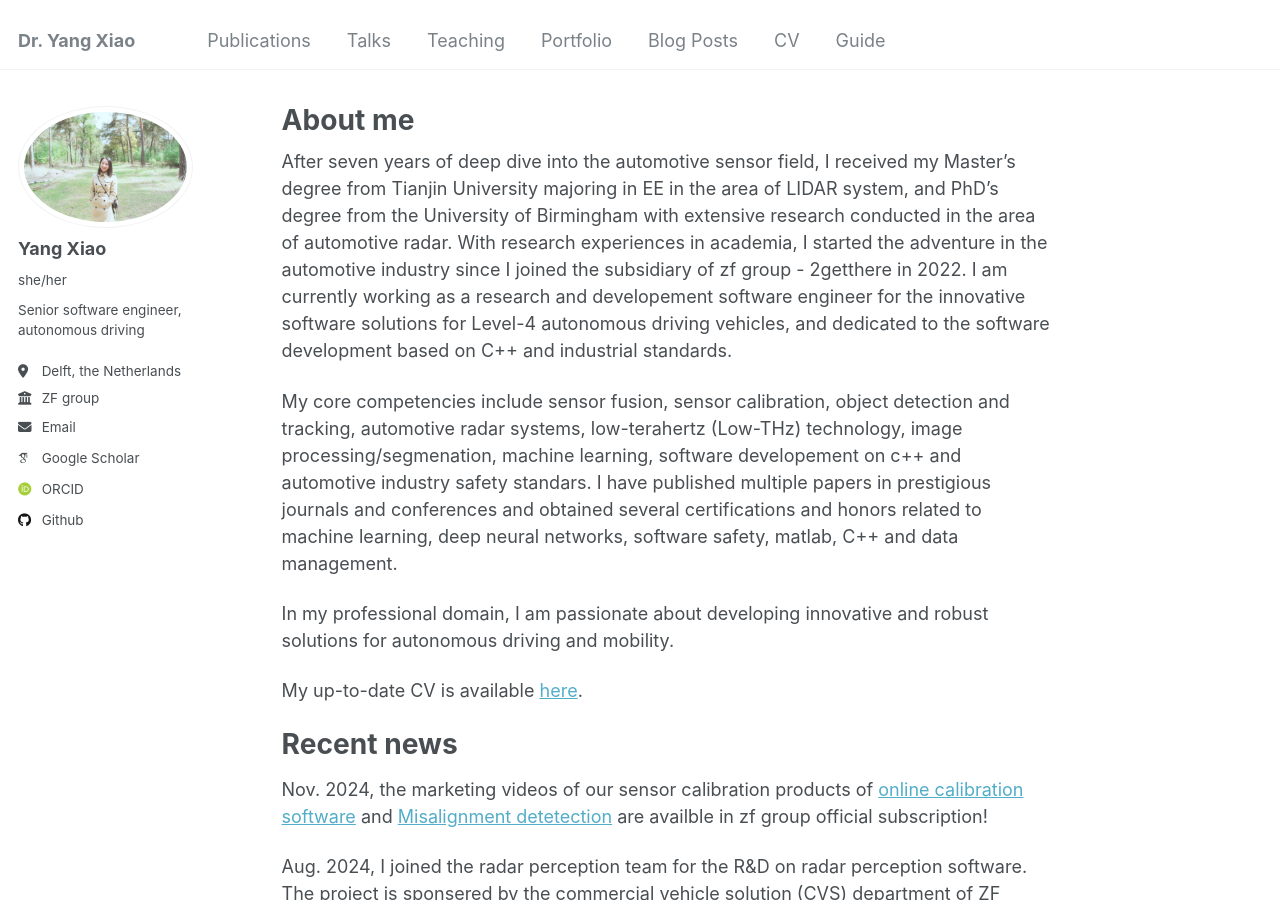
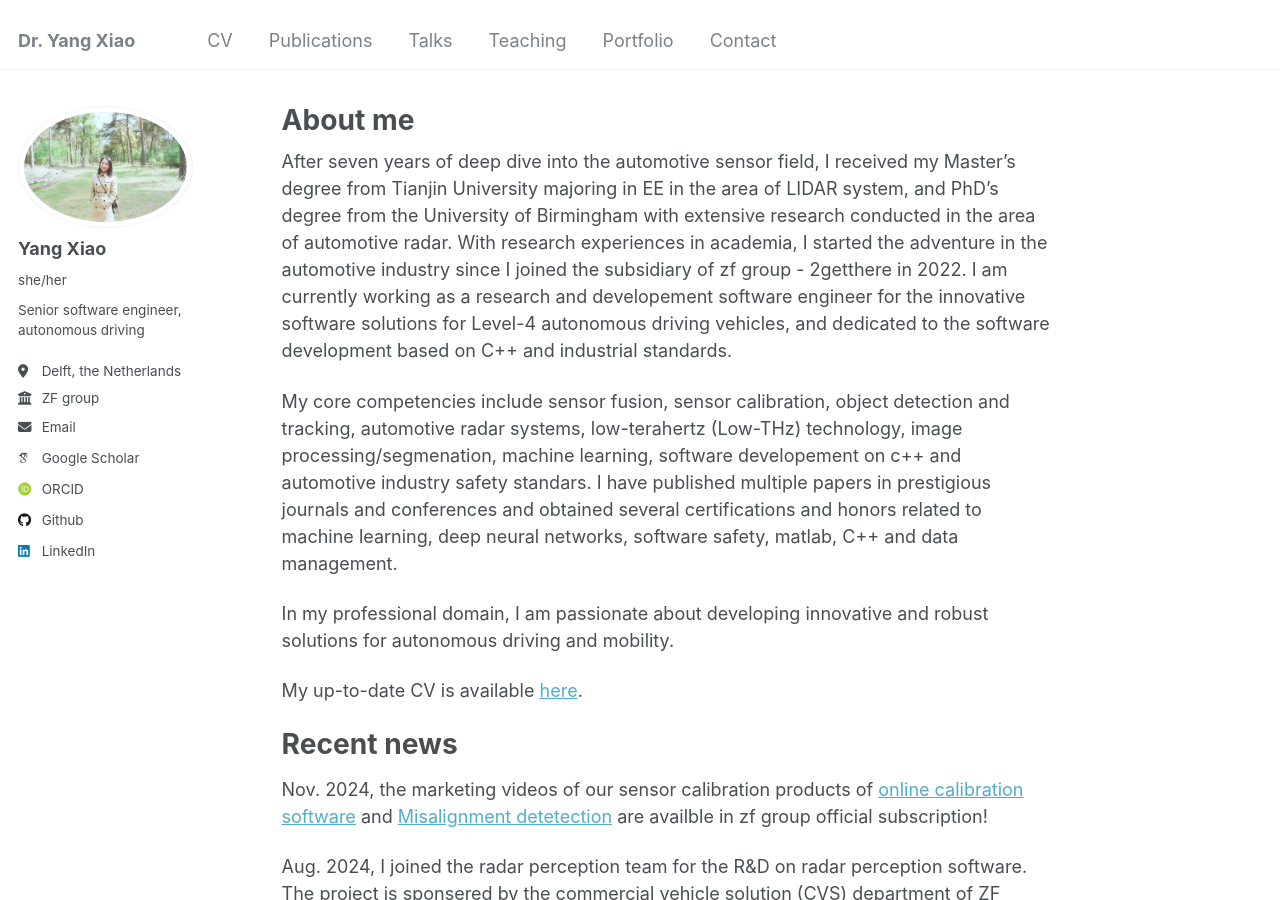
Before and after one commit to YangSophiaXiao/Yang.Sophia.Xiao.github.io, a Jekyll site: the page built from _pages/about.md, in a window 1280 px wide and 900 px high. Built offline with Jekyll 4.4.1, drawn with Linux system fonts in a browser that asks for light colours; some web fonts are replaced.

Commit message:
Minor changes

```diff
--- a/_config.yml
+++ b/_config.yml
@@ -58,7 +58,7 @@ author:
   keybase          : # Username
   instagram        : # Username
   lastfm           : # Username
-  linkedin         : # Username
+  linkedin         : “https://www.linkedin.com/in/dr-yang-xiao-39976412a/”
   mastodon         : # URL
   medium           : # URL
   pinterest        : # Username
--- a/_data/navigation.yml
+++ b/_data/navigation.yml
@@ -5,6 +5,10 @@
 # prevent it from being included in the site.
 
 main:
+
+  - title: "CV"
+    url: /cv/
+
   - title: "Publications"
     url: /publications/
 
@@ -17,11 +21,8 @@ main:
   - title: "Portfolio"
     url: /portfolio/
 
-  - title: "Blog Posts"
-    url: /year-archive/
+  # - title: "Blog Posts"
+  #   url: /year-archive/
 
-  - title: "CV"
-    url: /cv/
-
-  - title: "Guide"
+  - title: "Contact"
     url: /markdown/
```
